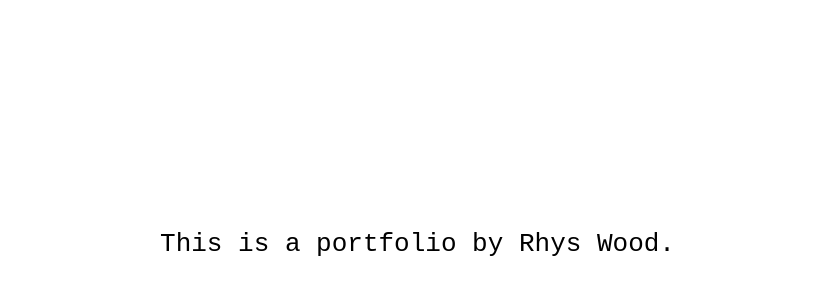
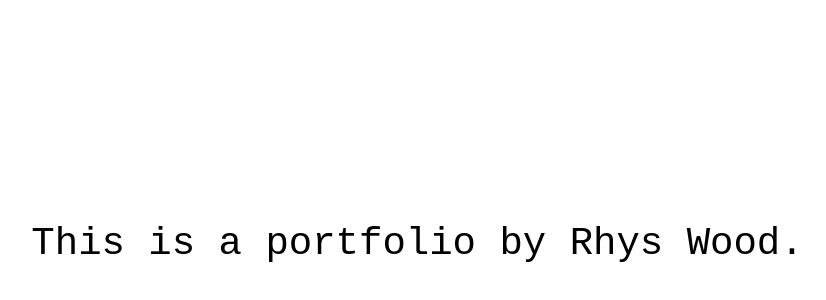
Before and after one commit to RhysWood/RW-PortfolioSite, a React (Create React App) app: page / in a window 1280 px wide. Shown: the part 156-456 px from the top of the page, without its empty margins (221-1047 px from the left). Built offline with nearby package versions, Linux system fonts and the light colour scheme.

Commit message:
add smooth scroll & favicon

```diff
--- a/public/index.html
+++ b/public/index.html
@@ -24,7 +24,7 @@
       work correctly both with client-side routing and a non-root public URL.
       Learn how to configure a non-root public URL by running `npm run build`.
     -->
-    <title>React App</title>
+    <title>Rhys Wood</title>
   </head>
   <body>
     <noscript>You need to enable JavaScript to run this app.</noscript>
--- a/src/components/welcome.jsx
+++ b/src/components/welcome.jsx
@@ -3,12 +3,36 @@ import '../styles/welcome.css';
 
 function Welcome() {
     return (
+      <>
 
-          <div class="wrapper">
+      <div class="wrapperparent">
+        <div class="section">
+        <div class="wrapper">
               <div class="typing-demo">
                 This is a portfolio by Rhys Wood.
               </div>
           </div>
+        </div>
+
+        <div class="section bg-blue">
+          Content 2
+        </div>
+
+        <div class="section bg-green">
+          Content 3
+        </div>
+
+        <div class="section">
+          Content 4
+        </div>
+
+        <div class="section bg-blue">
+          Content 5
+        </div>
+      </div>
+
+
+      </>
      );
 }
 
--- a/src/styles/welcome.css
+++ b/src/styles/welcome.css
@@ -1,18 +1,48 @@
+body {
+  margin: 0;
+  padding: 0;
+}
+
+.wrapperparent {
+  height: 100vh;
+  overflow: auto;
+  scroll-snap-type: y mandatory;
+}
+.section {
+  scroll-snap-align: center;
+  height: 100vh;
+  display: flex;
+  justify-content: center;
+  align-items: center;
+  background-color: #fff;
+  color: rgb(0, 0, 0);
+  font-size: 3em;
+}
+
+.bg-blue {
+  background: #b1e5d8;
+}
+
+.bg-green {
+  background: #16a180;
+}
+
+.typing-demo {
+  width: 33ch;
+  animation: typing 2s steps(22), blink .5s step-end infinite alternate;
+  white-space: nowrap;
+  overflow: hidden;
+  border-right: 3px solid;
+  font-family: monospace;
+  font-size: 1em;
+}
+
 .wrapper {
     height: 100vh;
+    width: 70%;
     /*This part is important for centering*/
     display: grid;
     place-items: center;
-  }
-
-  .typing-demo {
-    width: 33ch;
-    animation: typing 2s steps(22), blink .5s step-end infinite alternate;
-    white-space: nowrap;
-    overflow: hidden;
-    border-right: 3px solid;
-    font-family: monospace;
-    font-size: 2em;
   }
 
   @keyframes typing {
```
Also changed, not shown: 1 other file (tests, documents, lock files or other folders).
